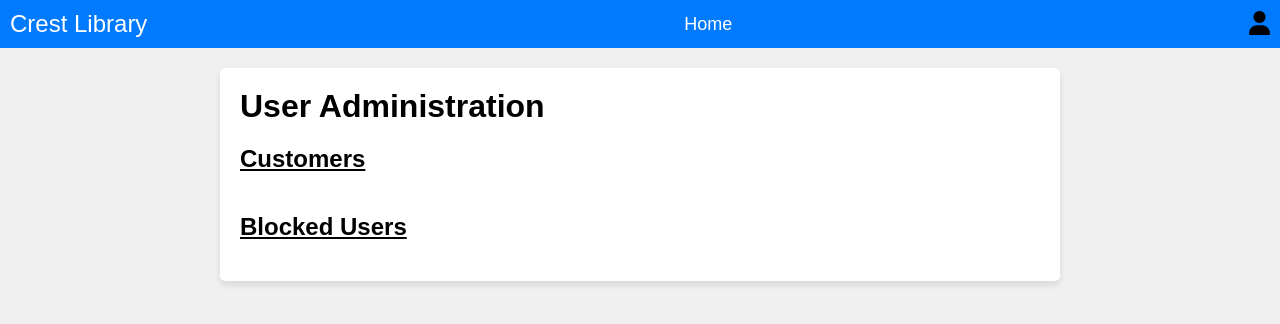
After one commit to Robofish996/CHALLENGE-LIBRARYMANAGEMENTSYSTEM, a PHP site: page /pages/blockedUsers.php in a window 1280 px wide. The commit adds this page. Shown: the top 324 px of the page. Run offline with PHP 8.4, Linux system fonts and the light colour scheme; the visitor is signed in with stand-in values (Sample User, id 1); data that the repository does not hold is empty.

Commit message:
Created blocked users functions

```diff
--- /dev/null
+++ b/pages/blockedUsers.php
@@ -0,0 +1,119 @@
+<?php
+session_start();
+
+// Check if the user is logged in and has admin role, if not, redirect to login
+if (!isset($_SESSION['user_id']) || $_SESSION['role'] !== 'librarian') {
+    header("Location: login.php");
+    exit;
+}
+
+// Include the common database connection
+$connection = mysqli_connect('localhost', 'Mathew', 'mysql@123', 'crestlibrary');
+if (!$connection) {
+    die("Connection failed: " . mysqli_connect_error());
+}
+
+//blocking or unblocking a user
+if ($_SERVER["REQUEST_METHOD"] == "POST") {
+    $userID = $_POST['user_id'];
+    $action = $_POST['action'];
+
+    if ($action === 'block') {
+        // Update user's role to blocked in the members table
+        $query_update_role = "UPDATE members SET role = 'blocked' WHERE id = $userID";
+        mysqli_query($connection, $query_update_role);
+    } elseif ($action === 'unblock') {
+        // Update user's role to member in the members table
+        $query_update_role = "UPDATE members SET role = 'member' WHERE id = $userID";
+        mysqli_query($connection, $query_update_role);
+    }
+
+    // Refresh the page to reflect changes
+    header("Location: blockedUsers.php");
+    exit;
+}
+?>
+
+<!DOCTYPE html>
+<html lang="en">
+<head>
+    <meta charset="UTF-8">
+    <meta http-equiv="X-UA-Compatible" content="IE=edge">
+    <meta name="viewport" content="width=device-width, initial-scale=1.0">
+    <title>Blocked Users</title>
+    <link rel="stylesheet" type="text/css" href="../styling/css/blockedUsers.css">
+    <link rel="stylesheet" href="https://cdnjs.cloudflare.com/ajax/libs/font-awesome/6.0.0-beta3/css/all.min.css">
+</head>
+<body>
+    <!-- Nav Bar -->
+    <nav class="navbar">
+        <div class="logo">
+            <a href="#">Crest Library</a>
+        </div>
+        <ul class="nav-links">
+            <li><a href="../pages/admin.php">Home</a></li>
+        </ul>
+        <div class="user-dropdown">
+            <i class="fas fa-user"></i>
+            <div class="dropdown-content">
+                <a href="../index.php?logout=true">Logout</a>
+            </div>
+        </div>
+    </nav>
+
+    <!-- Blocked Users Page Content -->
+    <div class="container">
+        <h1 class="">User Administration</h1>
+        <div class="users-list">
+            <h2 class="subHeading">Customers</h2>
+            <?php
+
+            $query_fetch_active_users = "SELECT * FROM members WHERE role = 'member'";
+            $result_fetch_active_users = mysqli_query($connection, $query_fetch_active_users);
+
+            while ($active_user = mysqli_fetch_assoc($result_fetch_active_users)) {
+            ?>
+            <div class="user-item">
+                <p>ID: <?php echo $active_user['id']; ?></p>
+                <p>Name: <?php echo $active_user['name']; ?></p>
+                <p>Email: <?php echo $active_user['email']; ?></p>
+                <p>Role: <?php echo $active_user['role']; ?></p>
+                <form method="post">
+                    <input type="hidden" name="user_id" value="<?php echo $active_user['id']; ?>">
+                    <input type="hidden" name="action" value="block">
+                    <button type="submit">Block User</button>
+                </form>
+            </div>
+            <?php } ?>
+
+            <h2 class="subHeading">Blocked Users</h2>
+            <?php
+
+            $query_fetch_blocked_users = "SELECT * FROM members WHERE role = 'blocked'";
+            $result_fetch_blocked_users = mysqli_query($connection, $query_fetch_blocked_users);
+
+            while ($blocked_user = mysqli_fetch_assoc($result_fetch_blocked_users)) {
+            ?>
+            <div class="user-item">
+                <p>ID: <?php echo $blocked_user['id']; ?></p>
+                <p>Name: <?php echo $blocked_user['name']; ?></p>
+                <p>Email: <?php echo $blocked_user['email']; ?></p>
+                <form method="post">
+                    <input type="hidden" name="user_id" value="<?php echo $blocked_user['id']; ?>">
+                    <input type="hidden" name="action" value="unblock">
+                    <button type="submit">Unblock User</button>
+                </form>
+            </div>
+            <?php } ?>
+        </div>
+    </div>
+
+    <script>
+        // JavaScript code for dropdown
+        const dropdown = document.querySelector('.user-dropdown');
+        dropdown.addEventListener('click', () => {
+            dropdown.classList.toggle('active');
+        });
+    </script>
+</body>
+</html>
--- a/pages/login.php
+++ b/pages/login.php
@@ -24,7 +24,10 @@ if ($_SERVER["REQUEST_METHOD"] == "POST") {
         // User found in either members or librarians table
         $user = ($result_members && mysqli_num_rows($result_members) === 1) ? mysqli_fetch_assoc($result_members) : mysqli_fetch_assoc($result_librarians);
 
-        if (password_verify($password, $user['password'])) {
+        if ($user['role'] === 'blocked') {
+            // User is blocked, show an error message
+            $error_message = "You have been blocked. Please contact the administrator for further assistance.";
+        } elseif(password_verify($password, $user['password'])) {
             // Username and password are correct, store the username, role, user ID, and email in the session
             $_SESSION['username'] = $username;
             $_SESSION['role'] = $user['role'];
--- /dev/null
+++ b/styling/css/blockedUsers.css
@@ -0,0 +1,150 @@
+/* Reset some default styling */
+body,
+h1,
+h2,
+h3,
+p,
+ul,
+li {
+    margin: 0;
+    padding: 0;
+}
+
+body {
+    font-family: Arial, sans-serif;
+    background-color: #f0f0f0;
+}
+
+.heading {
+    text-decoration: underline;
+    margin-top: 20px;
+    margin-bottom: 20px;
+}
+
+.subHeading {
+    text-decoration: underline;
+    margin-top: 20px;
+    margin-bottom: 20px;
+}
+
+/* Navigation Bar */
+.navbar {
+    display: flex;
+    justify-content: space-between;
+    align-items: center;
+    background-color: #007bff;
+    padding: 10px;
+}
+
+.logo a {
+    color: #fff;
+    font-size: 24px;
+    text-decoration: none;
+}
+
+.nav-links {
+    list-style: none;
+    display: flex;
+}
+
+.nav-links li {
+    margin-left: 20px;
+}
+
+.nav-links a {
+    color: #fff;
+    text-decoration: none;
+    font-size: 18px;
+}
+
+.nav-links a:hover {
+    text-decoration: underline;
+}
+
+/* User Dropdown */
+.user-dropdown {
+    font-size: 24px;
+    position: relative;
+    cursor: pointer;
+}
+
+.circle-icon {
+    width: 40px;
+    height: 40px;
+    border-radius: 50%;
+    background-color: #fff;
+    display: flex;
+    justify-content: center;
+    align-items: center;
+}
+
+.user-dropdown .dropdown-content {
+    display: none;
+    position: absolute;
+    top: 45px;
+    right: 0;
+    background-color: #f9f9f9;
+    min-width: 100px;
+    border-radius: 4px;
+    box-shadow: 0 8px 16px rgba(0, 0, 0, 0.1);
+    padding: 8px;
+}
+
+.user-dropdown .dropdown-content a {
+    display: block;
+    color: #000000;
+    text-decoration: none;
+    font-size: 18px;
+    padding: 5px 10px;
+}
+
+.user-dropdown .dropdown-content a:hover {
+    background-color: #f1f1f1;
+}
+
+.user-dropdown.active .dropdown-content {
+    display: block;
+}
+
+/* Container */
+.container {
+    max-width: 800px;
+    margin: 0 auto;
+    padding: 20px;
+    background-color: white;
+    border-radius: 5px;
+    box-shadow: 0 4px 6px rgba(0, 0, 0, 0.1);
+    margin-top: 20px;
+}
+
+/* Users List */
+.users-list {
+
+    display: flex;
+    flex-direction: column;
+}
+
+.user-item {
+    border: 1px solid #ccc;
+    padding: 10px;
+    margin-bottom: 20px;
+    border-radius: 5px;
+    background-color: white;
+    box-shadow: 0 2px 4px rgba(0, 0, 0, 0.1);
+}
+
+/* Buttons */
+.user-item button {
+    display: block;
+    margin-top: 10px;
+    padding: 5px 10px;
+    border: none;
+    background-color: #ff5e5e;
+    color: white;
+    border-radius: 5px;
+    cursor: pointer;
+}
+
+.user-item button:hover {
+    background-color: #ff3434;
+}
```
